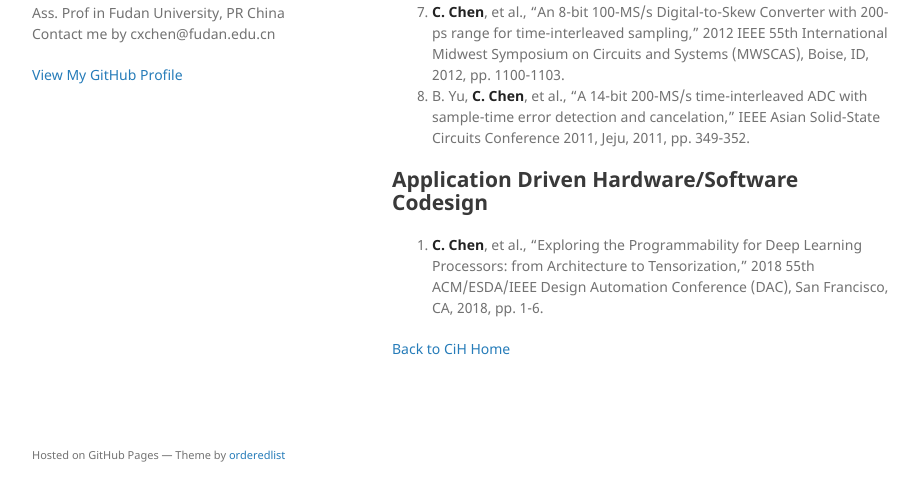
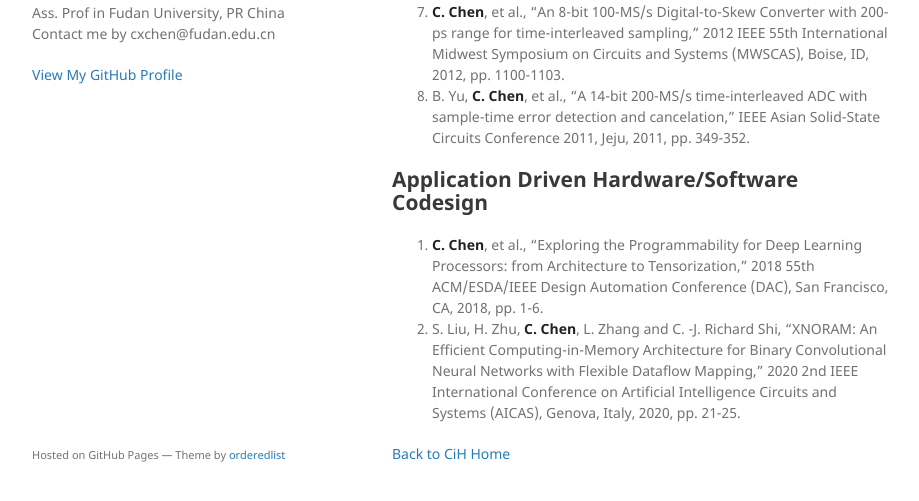
Before and after one commit to cihlab/cihlab.github.io, a Jekyll site: the page built from pub.md, in a window 1280 px wide and 900 px high, scrolled down 751 px, cut to the strip 366-867 px from the top of the window. Shown: the whole strip, without its empty margins (178-1097 px from the left). Built offline with Jekyll 4.4.1, drawn with Linux system fonts in a browser that asks for light colours; our own code applies the rules of GitHub Pages for plain Markdown files.

Commit message:
Update pub.md

```diff
--- a/pub.md
+++ b/pub.md
@@ -26,5 +26,6 @@ layout: default
 ## Application Driven Hardware/Software Codesign
 
 1. **C. Chen**, et al., "Exploring the Programmability for Deep Learning Processors: from Architecture to Tensorization," 2018 55th ACM/ESDA/IEEE Design Automation Conference (DAC), San Francisco, CA, 2018, pp. 1-6.
+2. S. Liu, H. Zhu, **C. Chen**, L. Zhang and C. -J. Richard Shi, "XNORAM: An Efficient Computing-in-Memory Architecture for Binary Convolutional Neural Networks with Flexible Dataflow Mapping," 2020 2nd IEEE International Conference on Artificial Intelligence Circuits and Systems (AICAS), Genova, Italy, 2020, pp. 21-25.
 
 [Back to CiH Home](./)
```
